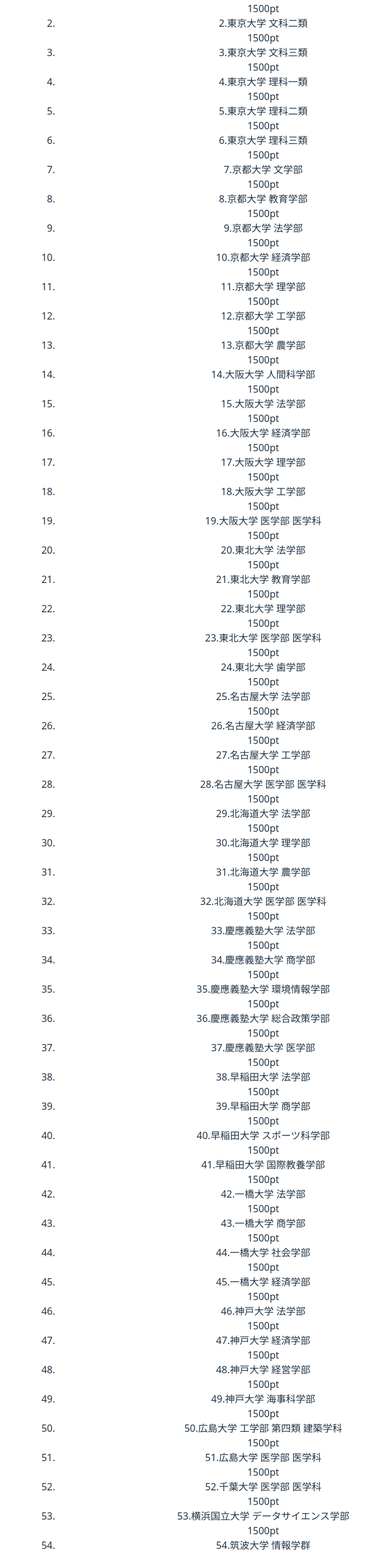
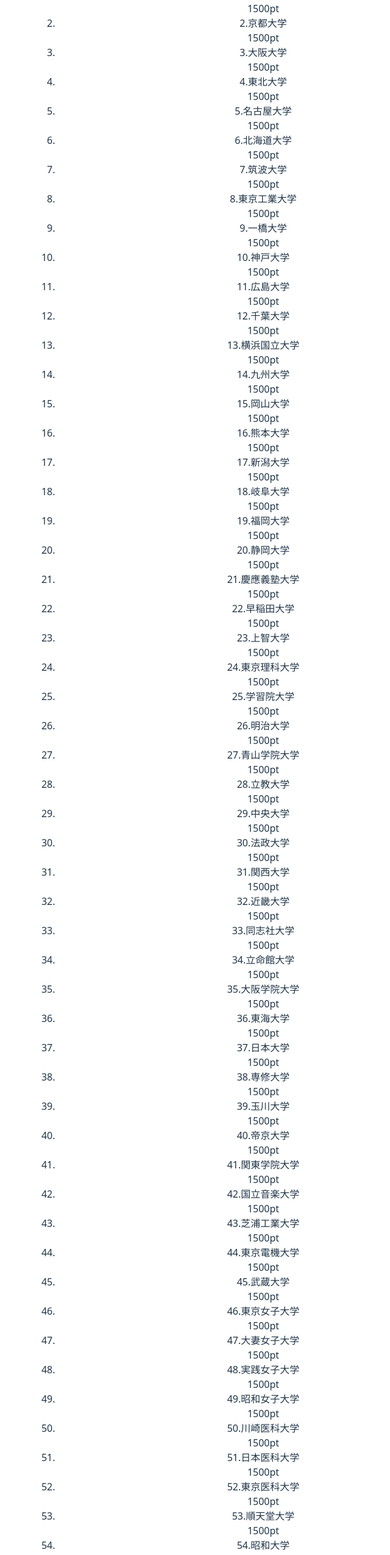
Before and after one commit to kuwabarbara/gaku, a Vue app in the folder my-app/: page /ranking in a window 1280 px wide. Shown: the part 227-2777 px from the top of the page at 61% size, without its empty margins (228-868 px from the left). Built offline with nearby package versions, Linux system fonts and the light colour scheme; no server answers; the database is empty; what vue3-touch-events would draw is missing.

Commit message:
大学一覧を変更（学科単位じゃなく大学名で勝負）

```diff
--- a/my-app/src/data/entries.js
+++ b/my-app/src/data/entries.js
@@ -1,79 +1,106 @@
-// src/data/entries.js
-/*
-export const entries = [
-  { id: "utokyo_lit", name: "東京大学 文学部" },
-  { id: "keio_law", name: "慶應義塾大学 法学部" },
-  { id: "waseda_comm", name: "早稲田大学 商学部" },
-  { id: "kyoto_sci", name: "京都大学 理学部" }
-];
-*/
-
 // src/data/entries.js
 
 export const entries = [
-{ id: "utokyo\_lit1", name: "東京大学 文科一類" },
-{ id: "utokyo\_lit2", name: "東京大学 文科二類" },
-{ id: "utokyo\_lit3", name: "東京大学 文科三類" },
-{ id: "utokyo\_sci1", name: "東京大学 理科一類" },
-{ id: "utokyo\_sci2", name: "東京大学 理科二類" },
-{ id: "utokyo\_sci3", name: "東京大学 理科三類" },
+  // 国立大学
+  { id: "utokyo", name: "東京大学" },
+  { id: "kyoto", name: "京都大学" },
+  { id: "osaka", name: "大阪大学" },
+  { id: "tohoku", name: "東北大学" },
+  { id: "nagoya", name: "名古屋大学" },
+  { id: "hokkaido", name: "北海道大学" },
+  { id: "tsukuba", name: "筑波大学" },
+  { id: "tokyo_tech", name: "東京工業大学" },
+  { id: "hitotsubashi", name: "一橋大学" },
+  { id: "kobe", name: "神戸大学" },
+  { id: "hiroshima", name: "広島大学" },
+  { id: "chiba", name: "千葉大学" },
+  { id: "yokohama", name: "横浜国立大学" },
+  { id: "kyushu", name: "九州大学" },
+  { id: "okayama", name: "岡山大学" },
+  { id: "kumamoto", name: "熊本大学" },
+  { id: "niigata", name: "新潟大学" },
+  { id: "gifu", name: "岐阜大学" },
+  { id: "fukuoka", name: "福岡大学" },
+  { id: "shizuoka", name: "静岡大学" },
 
-{ id: "kyoto\_lit", name: "京都大学 文学部" },
-{ id: "kyoto\_edu", name: "京都大学 教育学部" },
-{ id: "kyoto\_law", name: "京都大学 法学部" },
-{ id: "kyoto\_econ", name: "京都大学 経済学部" },
-{ id: "kyoto\_sci", name: "京都大学 理学部" },
-{ id: "kyoto\_eng", name: "京都大学 工学部" },
-{ id: "kyoto\_agri", name: "京都大学 農学部" },
+  // 難関私立大学（早慶上理）
+  { id: "keio", name: "慶應義塾大学" },
+  { id: "waseda", name: "早稲田大学" },
+  { id: "sophia", name: "上智大学" },
+  { id: "tokyorikadai", name: "東京理科大学" },
 
-{ id: "osaka\_human", name: "大阪大学 人間科学部" },
-{ id: "osaka\_law", name: "大阪大学 法学部" },
-{ id: "osaka\_econ", name: "大阪大学 経済学部" },
-{ id: "osaka\_sci", name: "大阪大学 理学部" },
-{ id: "osaka\_eng", name: "大阪大学 工学部" },
-{ id: "osaka\_med", name: "大阪大学 医学部 医学科" },
+  // GMARCH
+  { id: "gakushuin", name: "学習院大学" },
+  { id: "meiji", name: "明治大学" },
+  { id: "aoyama", name: "青山学院大学" },
+  { id: "rikkyou", name: "立教大学" },
+  { id: "chuou", name: "中央大学" },
+  { id: "housei", name: "法政大学" },
 
-{ id: "tohoku\_law", name: "東北大学 法学部" },
-{ id: "tohoku\_ed", name: "東北大学 教育学部" },
-{ id: "tohoku\_sci", name: "東北大学 理学部" },
-{ id: "tohoku\_med", name: "東北大学 医学部 医学科" },
-{ id: "tohoku\_dent", name: "東北大学 歯学部" },
+  // 関関同立
+  { id: "kansai", name: "関西大学" },
+  { id: "kinki", name: "近畿大学" },
+  { id: "doshisha", name: "同志社大学" },
+  { id: "ritsumeikan", name: "立命館大学" },
 
-{ id: "nagoya\_law", name: "名古屋大学 法学部" },
-{ id: "nagoya\_econ", name: "名古屋大学 経済学部" },
-{ id: "nagoya\_eng", name: "名古屋大学 工学部" },
-{ id: "nagoya\_med", name: "名古屋大学 医学部 医学科" },
+  // その他有名私立大学
+  { id: "osaka_gakuin", name: "大阪学院大学" },
+  { id: "tokai", name: "東海大学" },
+  { id: "nihon", name: "日本大学" },
+  { id: "senshu", name: "専修大学" },
+  { id: "tamagawa", name: "玉川大学" },
+  { id: "teikyo", name: "帝京大学" },
+  { id: "kanto_gakuin", name: "関東学院大学" },
+  { id: "kunitachi", name: "国立音楽大学" },
+  { id: "shibaura", name: "芝浦工業大学" },
+  { id: "tokyo_denkidai", name: "東京電機大学" },
+  { id: "musashi", name: "武蔵大学" },
+  { id: "tokyo_womens", name: "東京女子大学" },
+  { id: "otsuma", name: "大妻女子大学" },
+  { id: "jissen", name: "実践女子大学" },
+  { id: "showa", name: "昭和女子大学" },
+  { id: "kawasaki_med", name: "川崎医科大学" },
 
-{ id: "hokkaido\_law", name: "北海道大学 法学部" },
-{ id: "hokkaido\_sci", name: "北海道大学 理学部" },
-{ id: "hokkaido\_agri", name: "北海道大学 農学部" },
-{ id: "hokkaido\_med", name: "北海道大学 医学部 医学科" },
+  // 医科・歯科系
+  { id: "nihon_med", name: "日本医科大学" },
+  { id: "tokyo_med", name: "東京医科大学" },
+  { id: "juntendo", name: "順天堂大学" },
+  { id: "showa_med", name: "昭和大学" },
+  { id: "tokyo_dental", name: "東京歯科大学" },
+  { id: "nippon_dental", name: "日本歯科大学" },
+  { id: "kitasato", name: "北里大学" },
 
-{ id: "keio\_law", name: "慶應義塾大学 法学部" },
-{ id: "keio\_comm", name: "慶應義塾大学 商学部" },
-{ id: "keio\_env", name: "慶應義塾大学 環境情報学部" },
-{ id: "keio\_sfc", name: "慶應義塾大学 総合政策学部" },
-{ id: "keio\_med", name: "慶應義塾大学 医学部" },
+  // 芸術系
+  { id: "musashino_art", name: "武蔵野美術大学" },
+  { id: "tokyo_zokei", name: "東京造形大学" },
+  { id: "osaka_art", name: "大阪芸術大学" },
+  { id: "nippon_art", name: "日本大学" },
+  { id: "kyoto_art", name: "京都芸術大学" },
 
-{ id: "waseda\_law", name: "早稲田大学 法学部" },
-{ id: "waseda\_comm", name: "早稲田大学 商学部" },
-{ id: "waseda\_sports", name: "早稲田大学 スポーツ科学部" },
-{ id: "waseda\_int", name: "早稲田大学 国際教養学部" },
+  // 外国語・国際系
+  { id: "tokyo_gaigo", name: "東京外国語大学" },
+  { id: "kanda_gaigo", name: "神田外語大学" },
+  { id: "nagoya_gaigo", name: "名古屋外国語大学" },
 
-{ id: "hitotsubashi\_law", name: "一橋大学 法学部" },
-{ id: "hitotsubashi\_comm", name: "一橋大学 商学部" },
-{ id: "hitotsubashi\_soc", name: "一橋大学 社会学部" },
-{ id: "hitotsubashi\_econ", name: "一橋大学 経済学部" },
+  // 女子大（代表例）
+  { id: "otsuma_women", name: "大妻女子大学" },
+  { id: "tokyo_women_christian", name: "東京女子大学" },
+  { id: "joshigakuin", name: "女子学院大学" },
 
-{ id: "kobe\_law", name: "神戸大学 法学部" },
-{ id: "kobe\_econ", name: "神戸大学 経済学部" },
-{ id: "kobe\_bus", name: "神戸大学 経営学部" },
-{ id: "kobe\_mar", name: "神戸大学 海事科学部" },
+  // 地方有名私大
+  { id: "fukuoka", name: "福岡大学" },
+  { id: "nanzan", name: "南山大学" },
+  { id: "nagoya_city", name: "名古屋市立大学" },
+  { id: "osaka_city", name: "大阪市立大学" },
+  { id: "kyushu_inst_tech", name: "九州工業大学" },
+  { id: "akita_int", name: "国際教養大学" },
 
-{ id: "hiroshima\_eng4", name: "広島大学 工学部 第四類 建築学科" },
-{ id: "hiroshima\_med", name: "広島大学 医学部 医学科" },
-{ id: "chiba\_med", name: "千葉大学 医学部 医学科" },
-{ id: "yokohama\_data", name: "横浜国立大学 データサイエンス学部" },
-{ id: "tsukuba\_info", name: "筑波大学 情報学群" },
-{ id: "tsukuba\_med", name: "筑波大学 医学群 医学類" },
-];
+  // その他（補完用）
+  { id: "yamagata", name: "山形大学" },
+  { id: "ehime", name: "愛媛大学" },
+  { id: "miyazaki", name: "宮崎大学" },
+  { id: "kagoshima", name: "鹿児島大学" },
+  { id: "nagasaki", name: "長崎大学" },
+  { id: "wakayama", name: "和歌山大学" },
+  { id: "miyagi_gakuin", name: "宮城学院女子大学" }
+]
```
